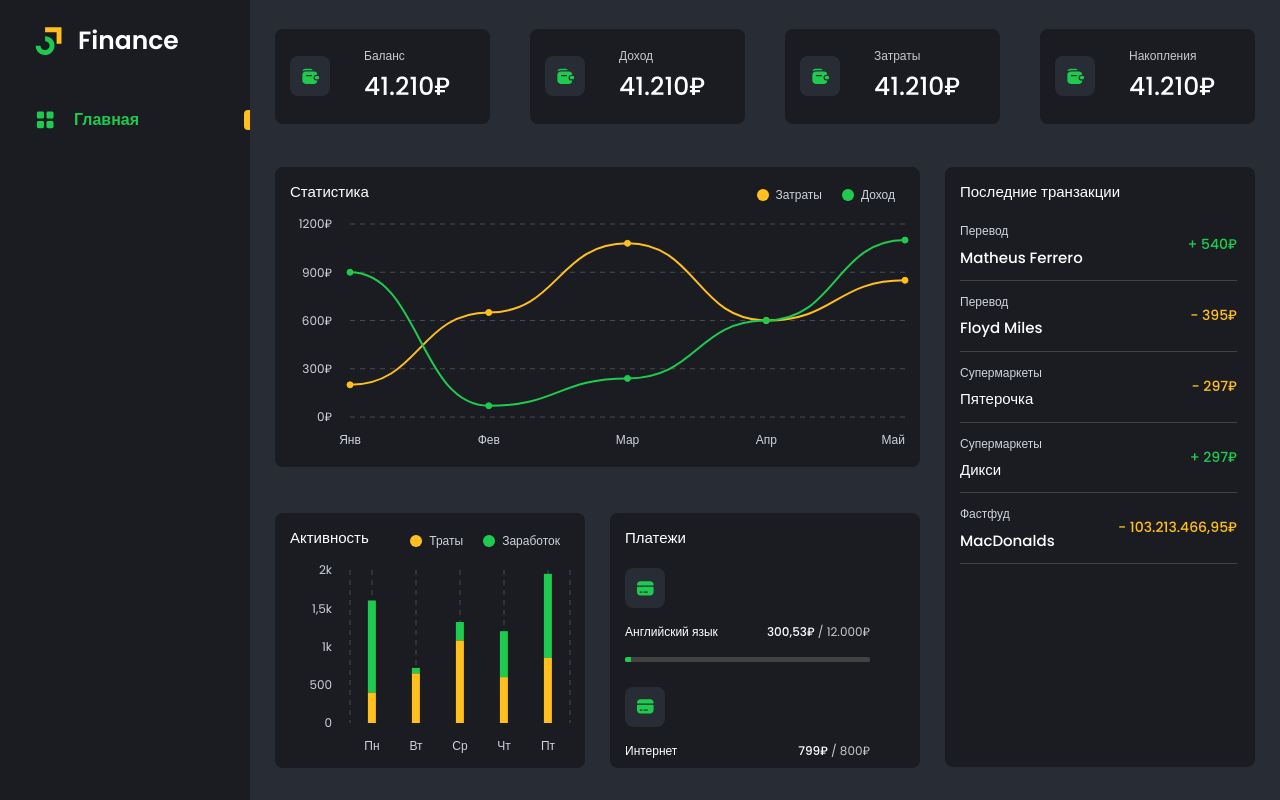
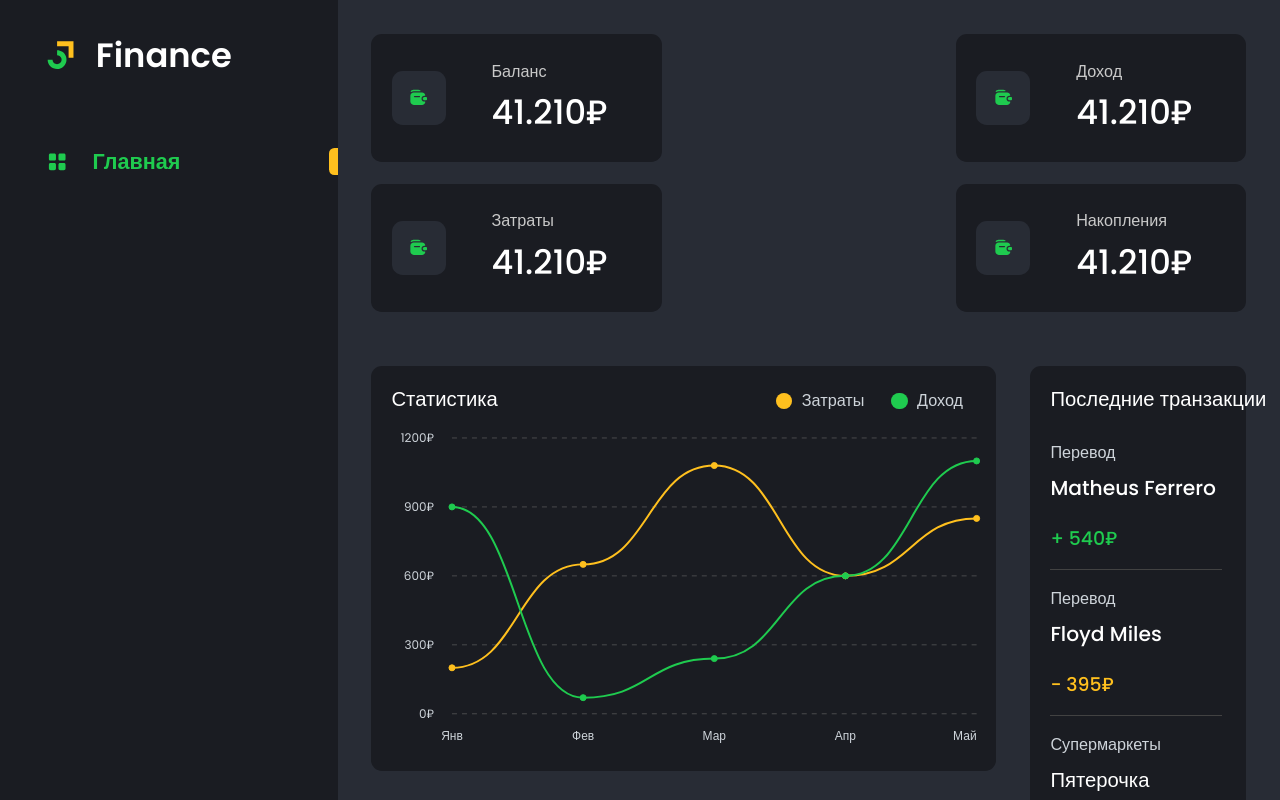
Before and after one commit to i-fyod/finance-app, a React (Vite) app: page / in a window 1280 px wide. Shown: the top 800 px of the page. Built offline with nearby package versions, Linux system fonts and the light colour scheme.

Commit message:
Added root styles

```diff
--- a/src/app/App.tsx
+++ b/src/app/App.tsx
@@ -6,6 +6,7 @@ import { MantineProvider, createTheme, rem } from "@mantine/core";
 import "@mantine/core/styles.css";
 
 import { Main } from "../pages/main";
+import "./styles/main.css";
 
 const theme = createTheme({
     colors: {
--- /dev/null
+++ b/src/app/styles/main.css
@@ -0,0 +1,3 @@
+html {
+    font-size: 135%;
+}
--- a/src/pages/main/ui/main.tsx
+++ b/src/pages/main/ui/main.tsx
@@ -1,6 +1,6 @@
 import { useState } from "react";
 
-import { AppShell, Box, Burger, Group, useMatches } from "@mantine/core";
+import { AppShell, Box, Burger, Center, Group, useMatches } from "@mantine/core";
 import { useDisclosure } from "@mantine/hooks";
 
 import { MenuItem } from "@/entities/menuItem";
@@ -51,7 +51,7 @@ export function Main() {
                     Главная
                 </MenuItem>
             </AppShell.Navbar>
-            <AppShell.Main bg="bg.8">
+            <AppShell.Main bg="bg.8" component={Center}>
                 <Box className={styles.box}>
                     <MiniPanels className={styles.panels} />
                     <Overview className={styles.overview} />
```
